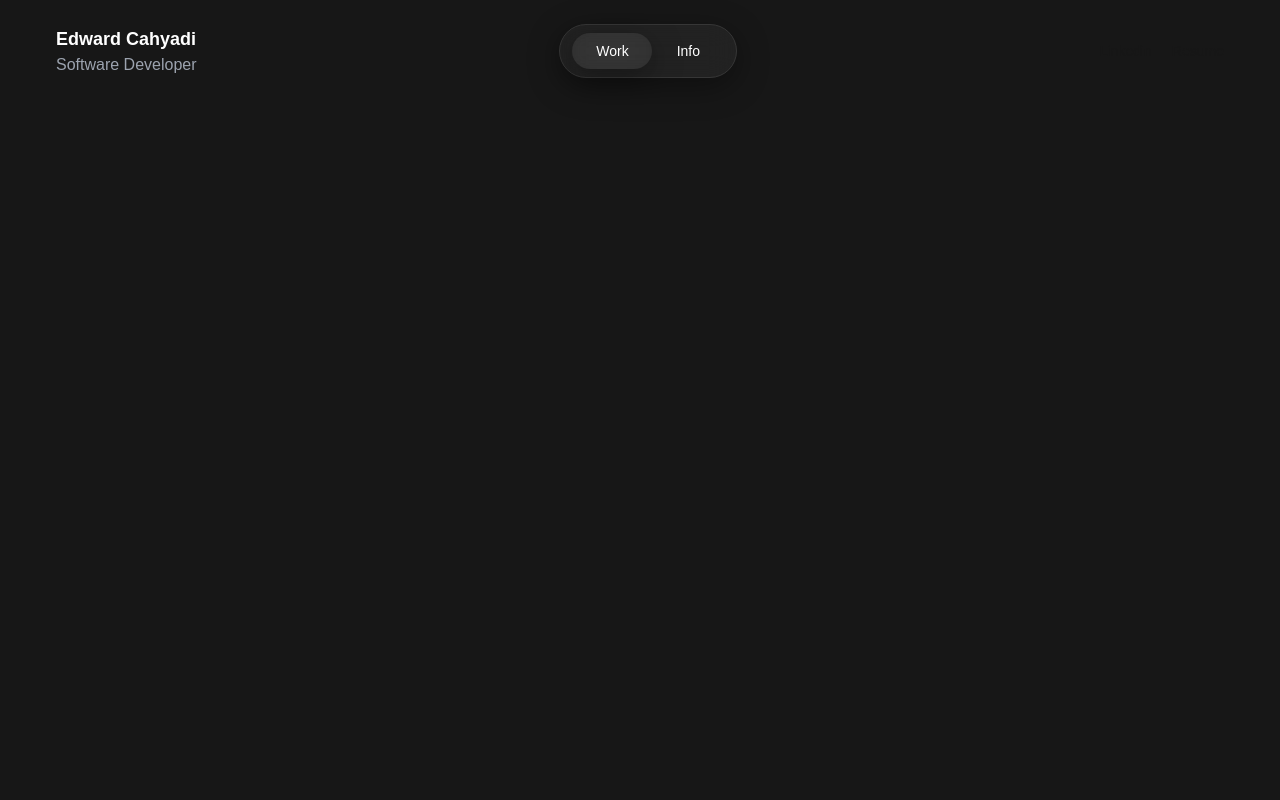
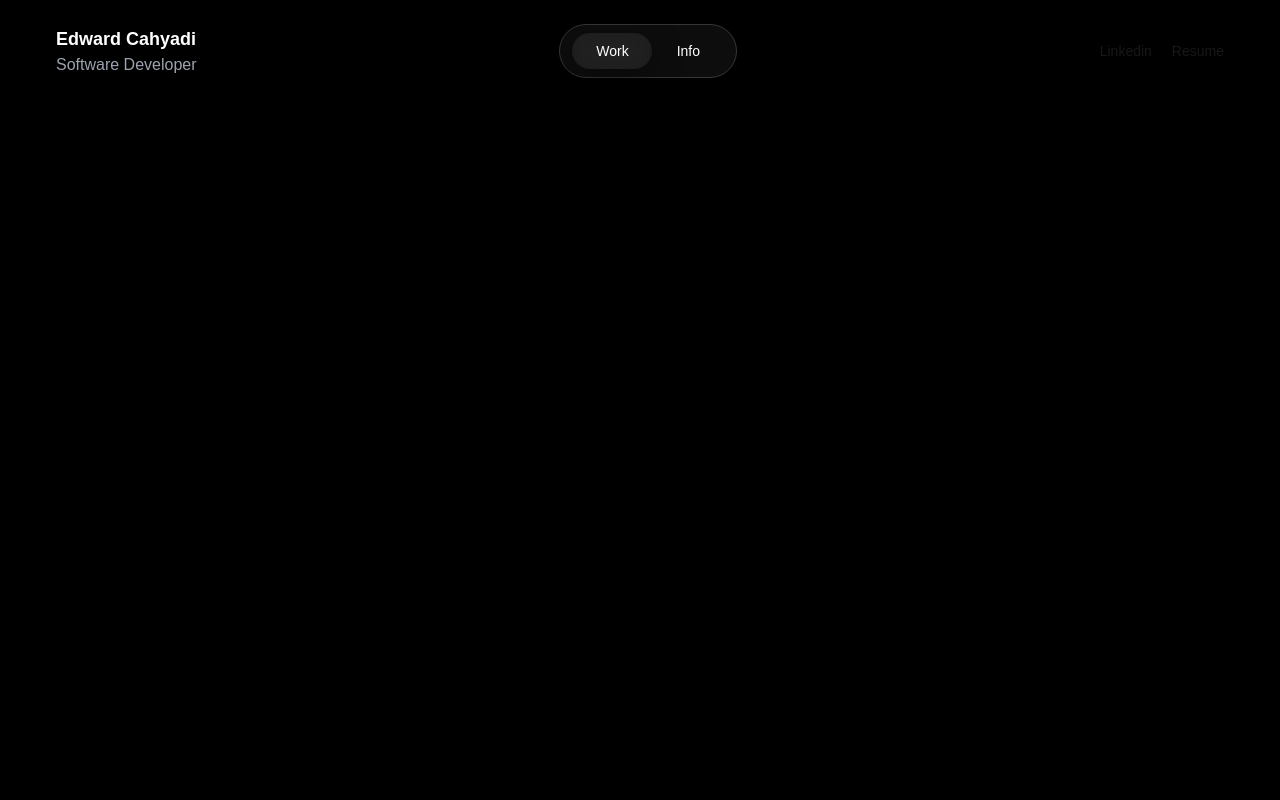
Before and after one commit to edw11/Resume, a Next.js app: page / in a window 1280 px wide. Shown: the top 800 px of the page. Built offline with nearby package versions, Linux system fonts and the light colour scheme; a web font is replaced by a local one; what @designbycode/tailwindcss-text-shadow would draw is missing.

Commit message:
complete3

```diff
--- a/app/globals.css
+++ b/app/globals.css
@@ -4,14 +4,14 @@
 @tailwind utilities;
 
 :root {
-  --background: #171717;
+  --background: black;
   --foreground: #171717;
 }
 
 @media (prefers-color-scheme: dark) {
   :root {
     --background: black;
-    --foreground: black;
+    --foreground: #ededed;
   }
 }
 * {
```
